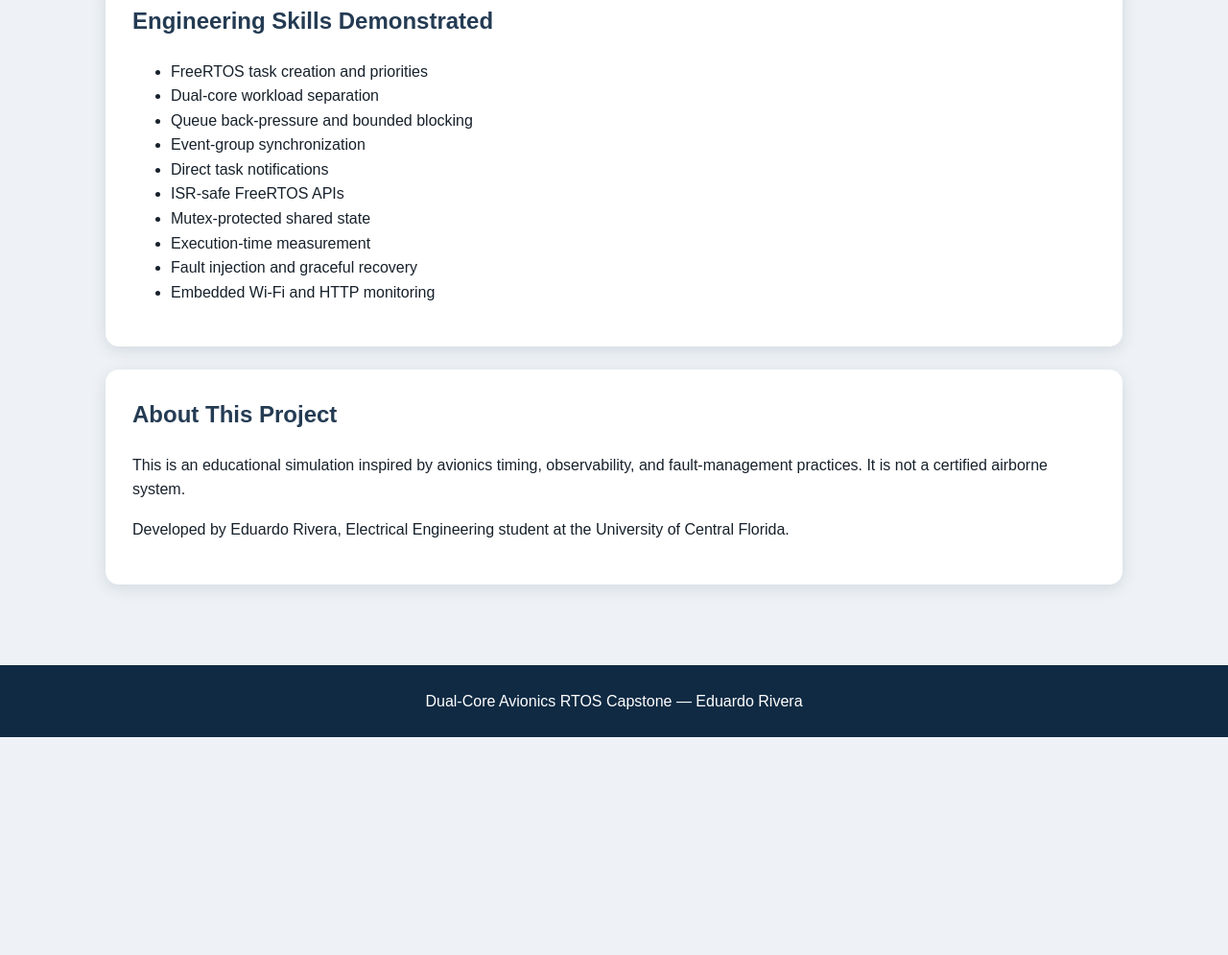
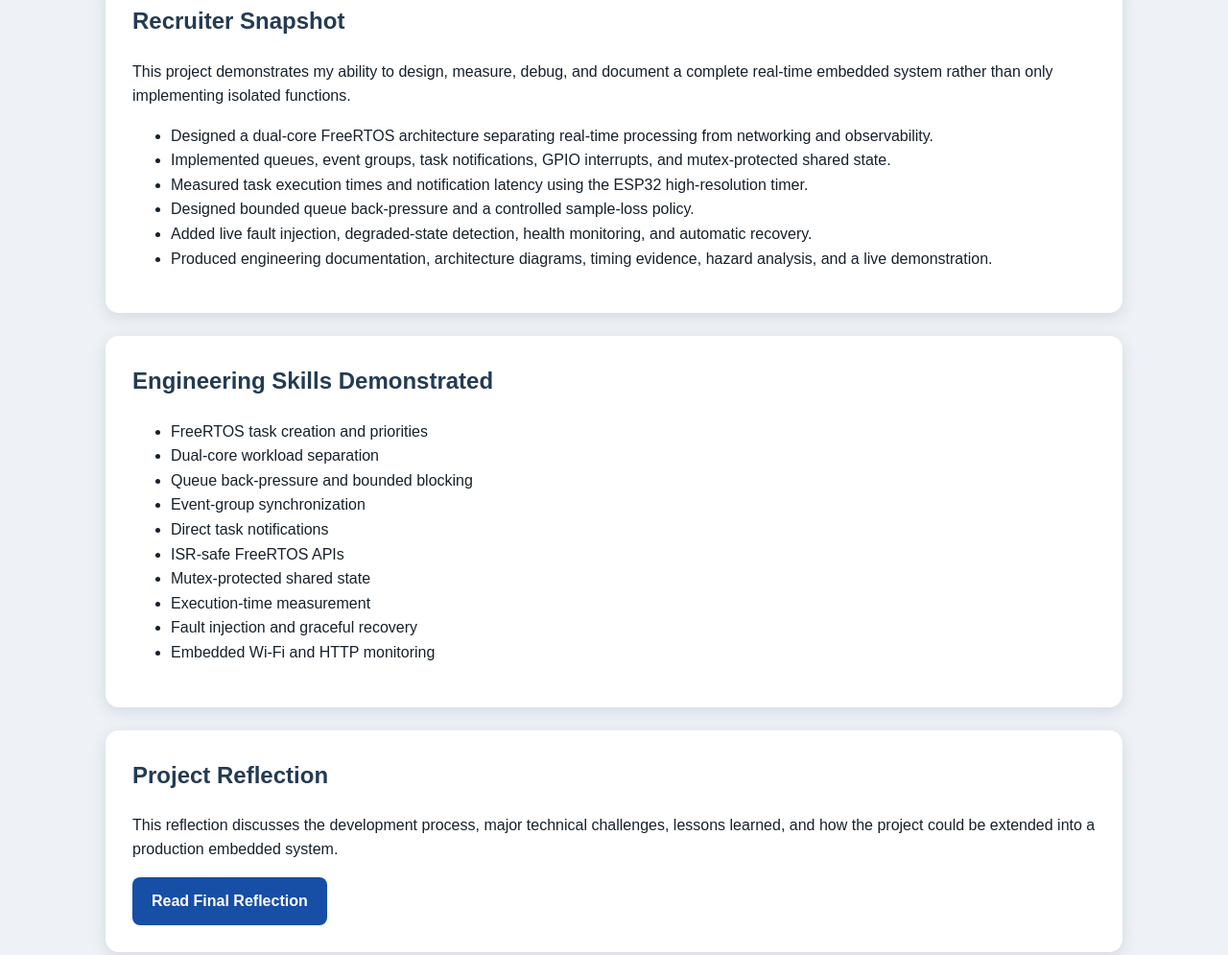
Before and after one commit to Eduardo-Rivera930/Eduardo-Rivera-esp32-avionics-rtos-capstone, a plain HTML site: page index.html in a window 1280 px wide. Shown: the part 5326-6321 px from the top of the page at 96% size. Before the commit the page ends 6094 px from the top, so only its background shows below. Drawn offline with Linux system fonts and the light colour scheme.

Commit message:
Add Recruiter Snapshot and Project Reflection sections
Added a 'Recruiter Snapshot' section detailing project design, implementation, and documentation skills, along with a 'Project Reflection' section discussing development challenges and future extensions.

```diff
--- a/index.html
+++ b/index.html
@@ -685,6 +685,49 @@ tr:nth-child(even) {
     </section>
 
     <section>
+      <h2>Recruiter Snapshot</h2>
+
+      <p>
+        This project demonstrates my ability to design, measure,
+        debug, and document a complete real-time embedded system
+        rather than only implementing isolated functions.
+      </p>
+
+      <ul>
+        <li>
+          Designed a dual-core FreeRTOS architecture separating
+          real-time processing from networking and observability.
+        </li>
+
+        <li>
+          Implemented queues, event groups, task notifications,
+          GPIO interrupts, and mutex-protected shared state.
+        </li>
+
+        <li>
+          Measured task execution times and notification latency
+          using the ESP32 high-resolution timer.
+        </li>
+
+        <li>
+          Designed bounded queue back-pressure and a controlled
+          sample-loss policy.
+        </li>
+
+        <li>
+          Added live fault injection, degraded-state detection,
+          health monitoring, and automatic recovery.
+        </li>
+
+        <li>
+          Produced engineering documentation, architecture
+          diagrams, timing evidence, hazard analysis, and a live
+          demonstration.
+        </li>
+      </ul>
+    </section>
+
+    <section>
       <h2>Engineering Skills Demonstrated</h2>
 
       <ul>
@@ -699,6 +742,24 @@ tr:nth-child(even) {
         <li>Fault injection and graceful recovery</li>
         <li>Embedded Wi-Fi and HTTP monitoring</li>
       </ul>
+    </section>
+
+    <section>
+      <h2>Project Reflection</h2>
+
+      <p>
+        This reflection discusses the development process, major
+        technical challenges, lessons learned, and how the project
+        could be extended into a production embedded system.
+      </p>
+
+      <a
+        class="button secondary"
+        href="final-reflection.pdf"
+        target="_blank"
+      >
+        Read Final Reflection
+      </a>
     </section>
 
     <section>
```
